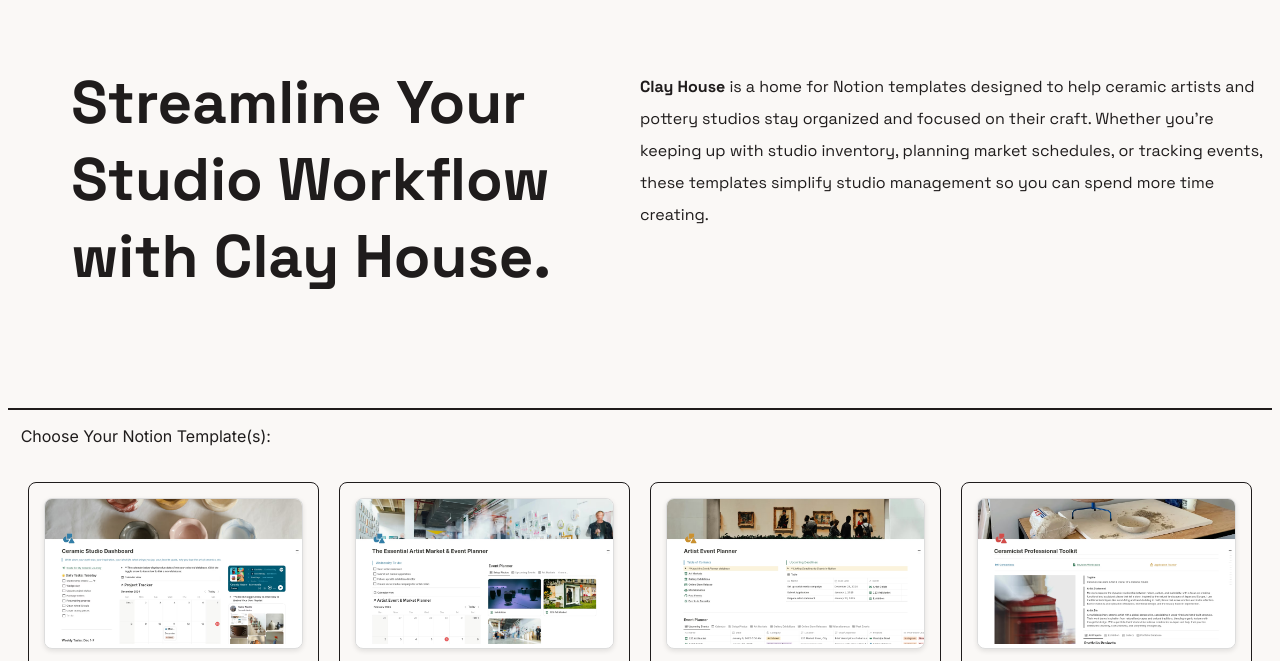
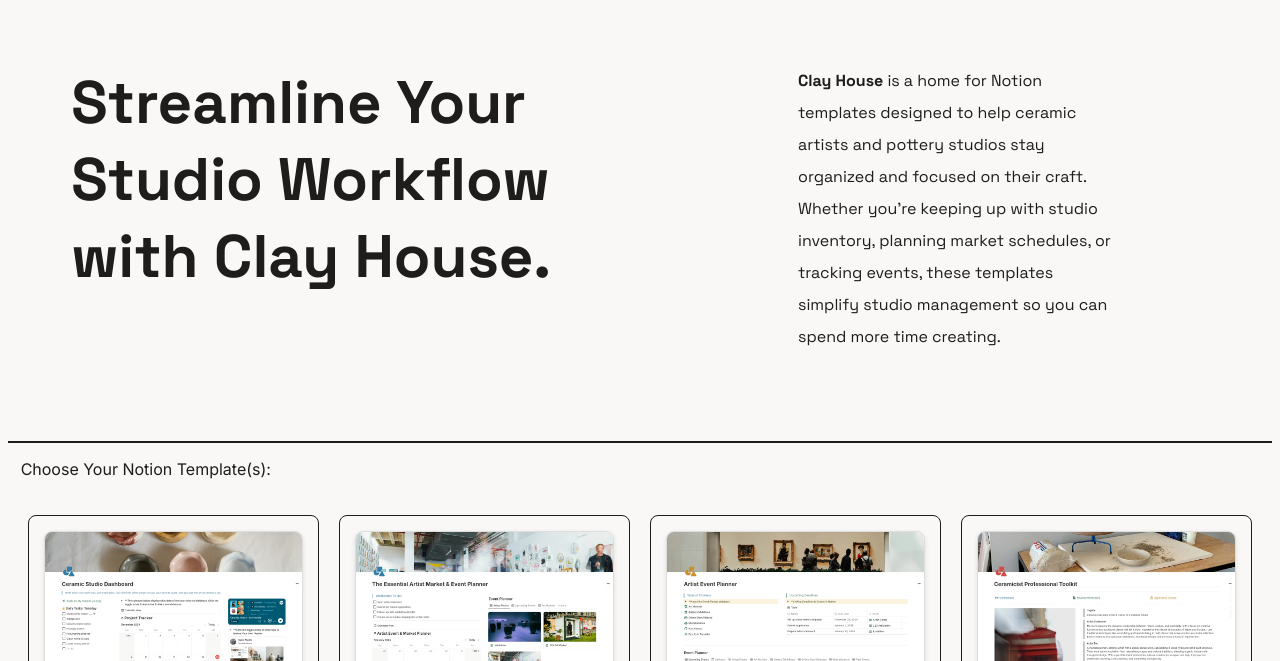
Before and after one commit to Haleynoelle/clay-calculator-project, a plain HTML site: page clay-house-notion.html in a window 1280 px wide. Shown: the part 97-758 px from the top of the page. Drawn offline with nearby package versions, Linux system fonts and the light colour scheme.

Commit message:
desktop view for CH header section 2

```diff
--- a/clay-house-notion.html
+++ b/clay-house-notion.html
@@ -67,6 +67,18 @@
         aspect-ratio: 16 / 9;
         object-fit: cover;
     }
+
+    #heroSection {
+            display: grid;
+            grid-template-columns: 1fr 1fr;
+        }
+        #heroSection2 p {
+            padding: 15px;
+            margin: 10px;
+            width: 50%;
+            font-size: medium;
+        }
+
 
     @media screen and (max-width: 900px) {
         #heroSection {
```
